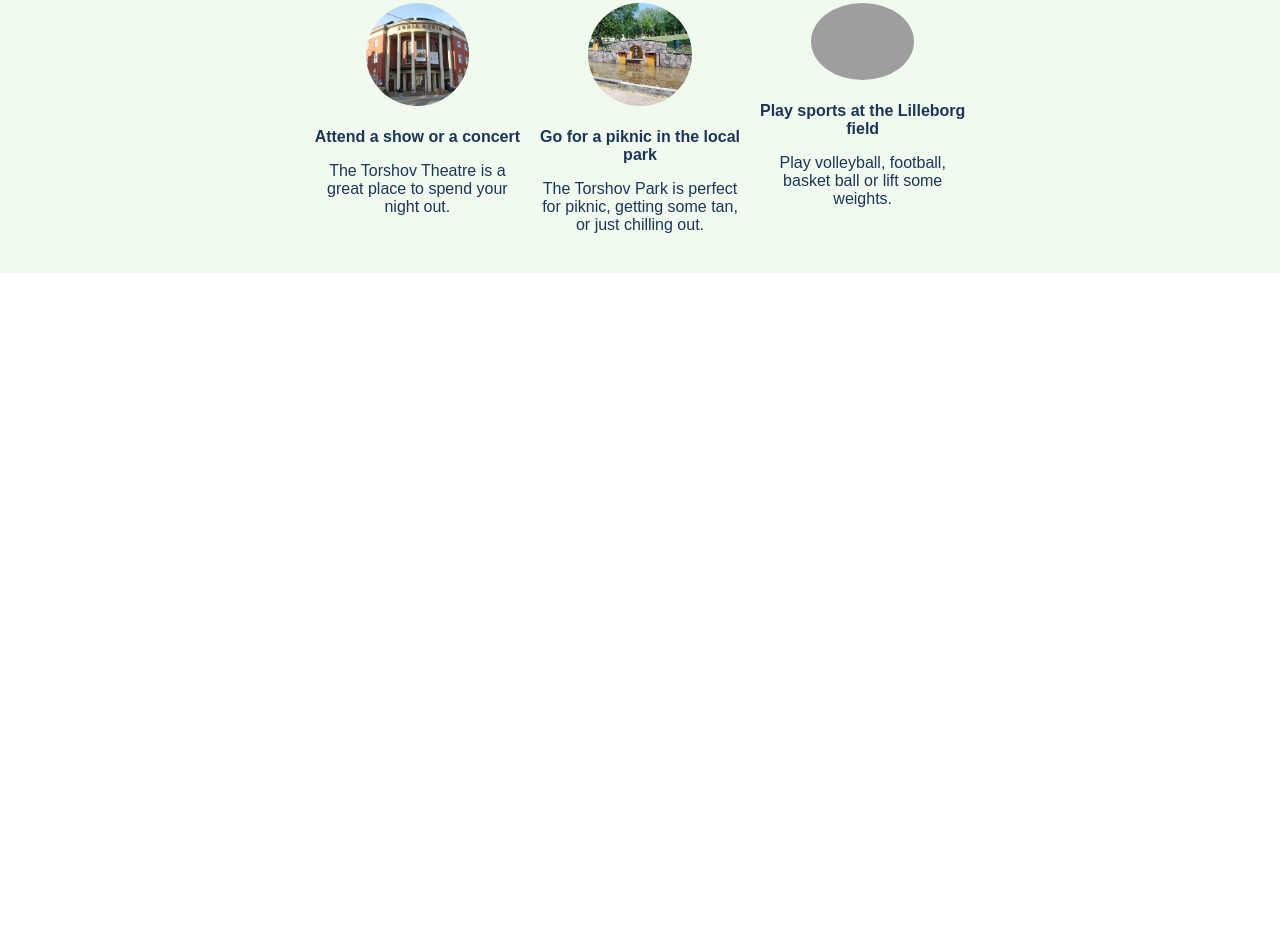
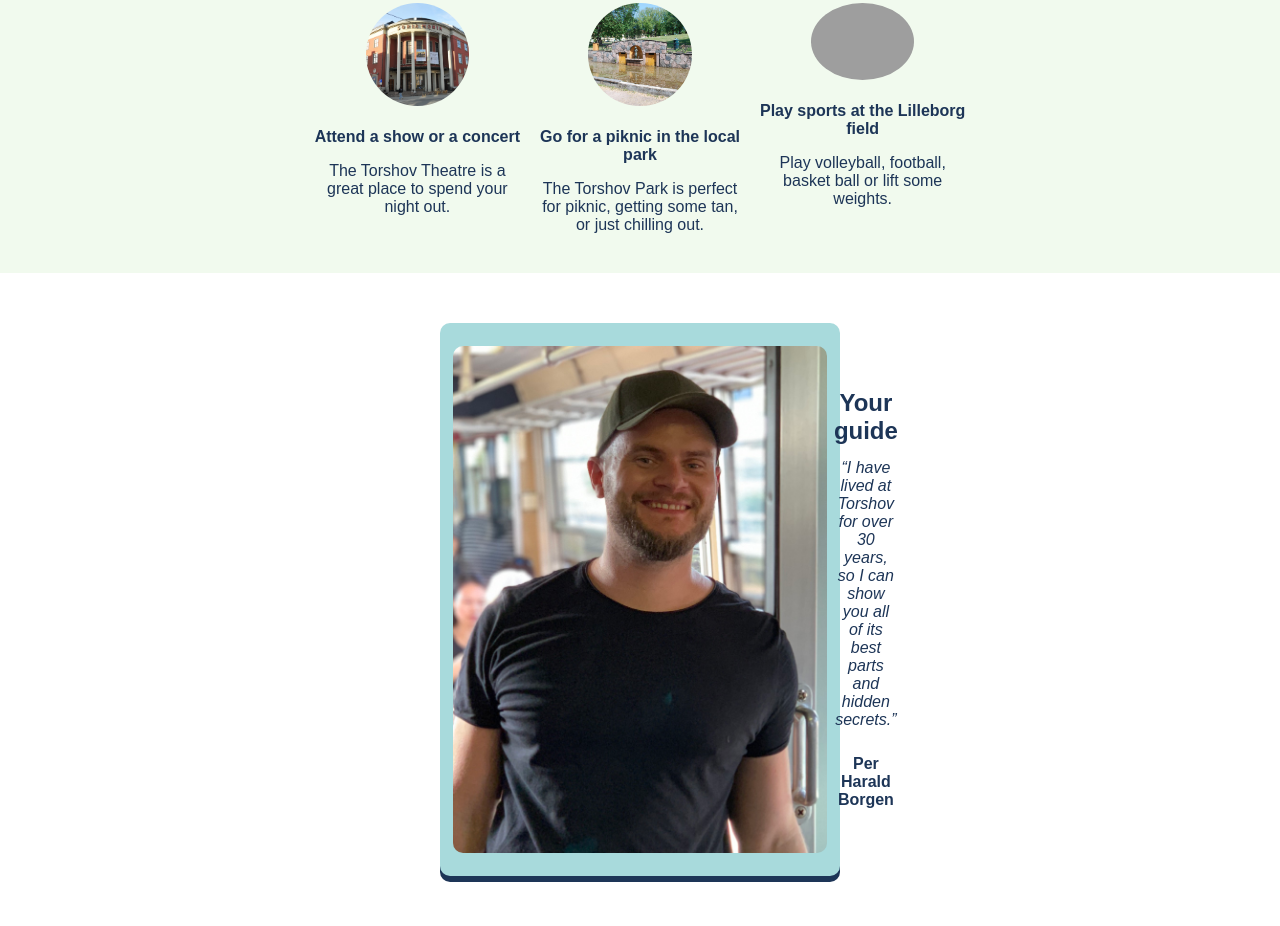
Before and after one commit to bluepersia/hometown-homepage, a website: page index.html in a window 1280 px wide. Shown: the part 466-1392 px from the top of the page. Before the commit the page ends 800 px from the top, so only its background shows below. Drawn offline with Linux system fonts and the light colour scheme; grey boxes are pictures that could not be loaded.

Commit message:
Add guide section

```diff
--- a/index.html
+++ b/index.html
@@ -14,6 +14,7 @@
     <link rel="stylesheet" href="./src/css/blocks/hero/hero.css" />
     <link rel="stylesheet" href="./src/css/blocks/activities/activities.css" />
     <link rel="stylesheet" href="./src/css/blocks/activity/activity.css" />
+    <link rel="stylesheet" href="./src/css/blocks/guide/guide.css" />
   </head>
 
   <body>
@@ -64,5 +65,25 @@
         </li>
       </ul>
     </section>
+
+    <section class="guide">
+      <div class="guide__layout">
+        <div class="guide__card">
+          <img
+            src="./assets/per.jpg"
+            alt="Per Borgen on a bus, smiling at the camera"
+            class="guide__img"
+          />
+          <div class="guide__content">
+            <h2 class="guide__title">Your guide</h2>
+            <p class="guide__desc">
+              “I have lived at Torshov for over 30 years, so I can show you all
+              of its best parts and hidden secrets.”
+            </p>
+            <p class="guide__name">Per Harald Borgen</p>
+          </div>
+        </div>
+      </div>
+    </section>
   </body>
 </html>
--- /dev/null
+++ b/src/css/blocks/guide/guide.css
@@ -0,0 +1,44 @@
+.guide {
+  text-align: center;
+  color: var(--color-dark-blue);
+}
+
+.guide__layout {
+  padding: 3.125rem 0;
+}
+
+.guide__card {
+  max-width: 400px;
+  margin: 0 auto;
+  display: flex;
+  align-items: center;
+  column-gap: 0.43rem;
+  background-color: var(--color-light-blue);
+  padding: 1.43rem 0.8125rem;
+  border-radius: var(--border-radius-100);
+  box-shadow: 0 6px 0 0 var(--color-dark-blue);
+}
+
+.guide__img {
+  border-radius: var(--border-radius-100);
+}
+
+.guide__img,
+.guide__content {
+  width: 100%;
+  flex-basis: 50%;
+}
+
+.guide__title {
+  font-size: var(--font-size-200);
+  margin-bottom: 0.875rem;
+}
+
+.guide__desc {
+  font-style: italic;
+  margin-bottom: 1.625rem;
+}
+
+.guide__name {
+  font-weight: var(--font-weight-400);
+}
```
